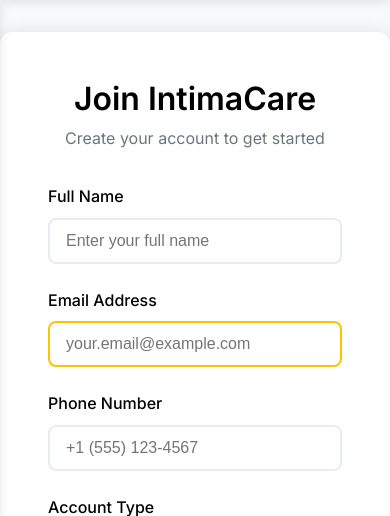
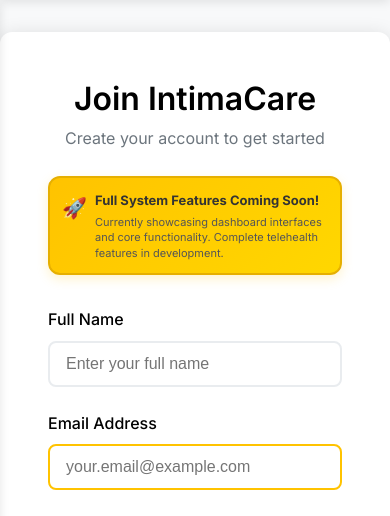
Before and after one commit to kb-diplo/Intima-Care, a Django app: page /signup/ in a window 390 px wide. Shown: the part 70-586 px from the top of the page. Run offline with Django 4.2, Linux system fonts and the light colour scheme; data that the repository does not hold is empty.

Commit message:
Add 'Coming Soon' notices to login/signup pages
- Inform users that full system features are in development
- Professional yellow notice boxes with rocket icon
- Responsive design for mobile devices
- Clear messaging about current demo status

```diff
--- a/templates/accounts/signup.html
+++ b/templates/accounts/signup.html
@@ -122,6 +122,64 @@
             grid-template-columns: 1fr;
         }
     }
+
+    /* Coming Soon Notice Styling */
+    .coming-soon-notice {
+        background: linear-gradient(135deg, #FFC300 0%, #FFD700 100%);
+        border: 2px solid #E6AF00;
+        border-radius: 12px;
+        padding: 1rem;
+        margin: 1.5rem 0;
+        display: flex;
+        align-items: flex-start;
+        gap: 12px;
+        box-shadow: 0 4px 12px rgba(255, 195, 0, 0.2);
+    }
+
+    .notice-icon {
+        font-size: 24px;
+        flex-shrink: 0;
+        margin-top: 2px;
+    }
+
+    .notice-text {
+        flex: 1;
+        text-align: left;
+    }
+
+    .notice-text strong {
+        color: #333;
+        font-size: 14px;
+        font-weight: 700;
+        display: block;
+        margin-bottom: 4px;
+    }
+
+    .notice-text p {
+        color: #555;
+        font-size: 12px;
+        margin: 0;
+        line-height: 1.4;
+    }
+
+    @media (max-width: 480px) {
+        .coming-soon-notice {
+            padding: 0.75rem;
+            gap: 8px;
+        }
+
+        .notice-icon {
+            font-size: 20px;
+        }
+
+        .notice-text strong {
+            font-size: 13px;
+        }
+
+        .notice-text p {
+            font-size: 11px;
+        }
+    }
 </style>
 {% endblock %}
 
@@ -131,6 +189,15 @@
         <div class="auth-header">
             <h1>Join IntimaCare</h1>
             <p>Create your account to get started</p>
+
+            <!-- Coming Soon Notice -->
+            <div class="coming-soon-notice">
+                <div class="notice-icon">🚀</div>
+                <div class="notice-text">
+                    <strong>Full System Features Coming Soon!</strong>
+                    <p>Currently showcasing dashboard interfaces and core functionality. Complete telehealth features in development.</p>
+                </div>
+            </div>
         </div>
 
         {% if messages %}
```
Also changed, not shown: templates/accounts/login.html (+67 -0 lines).
